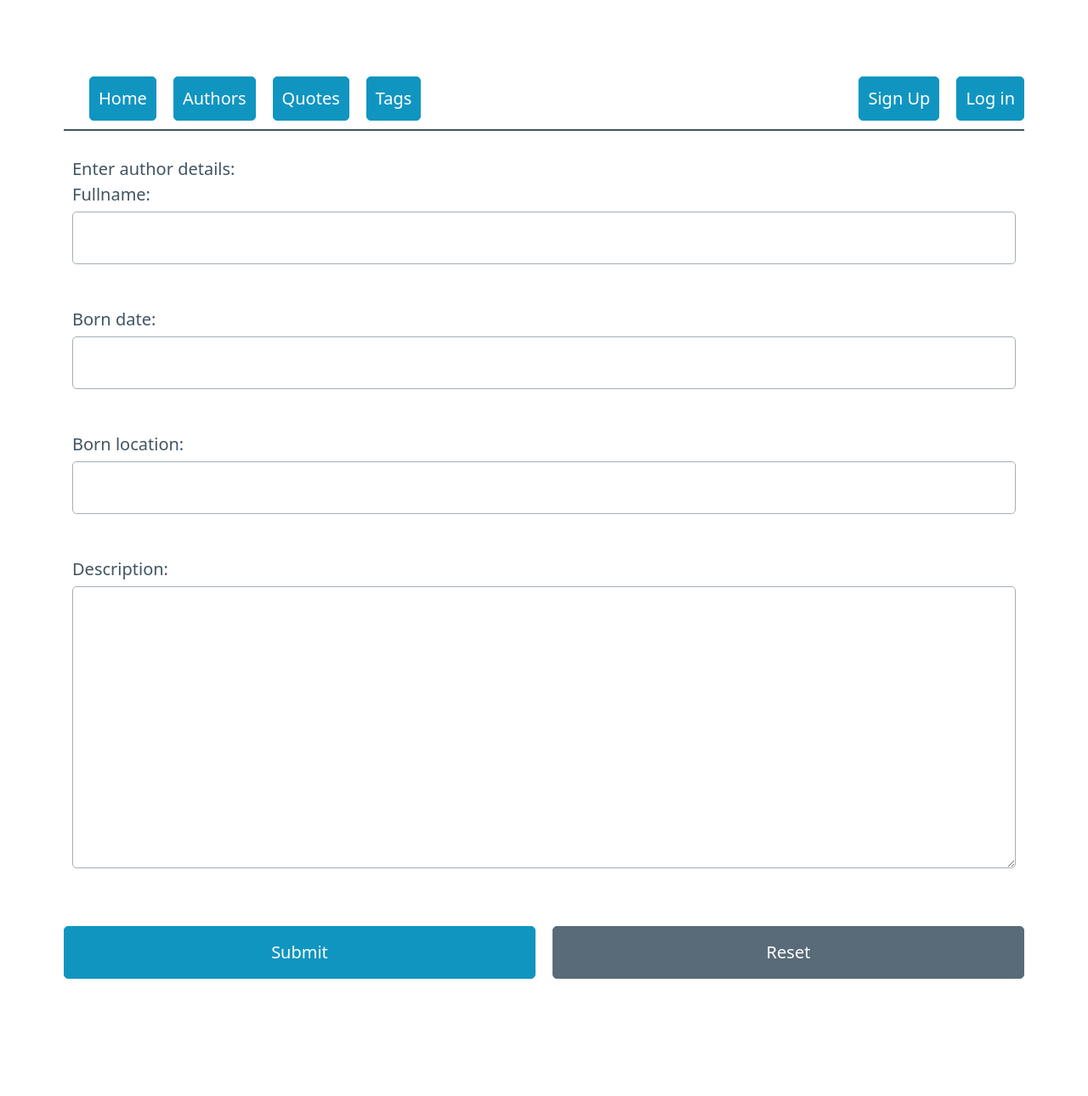
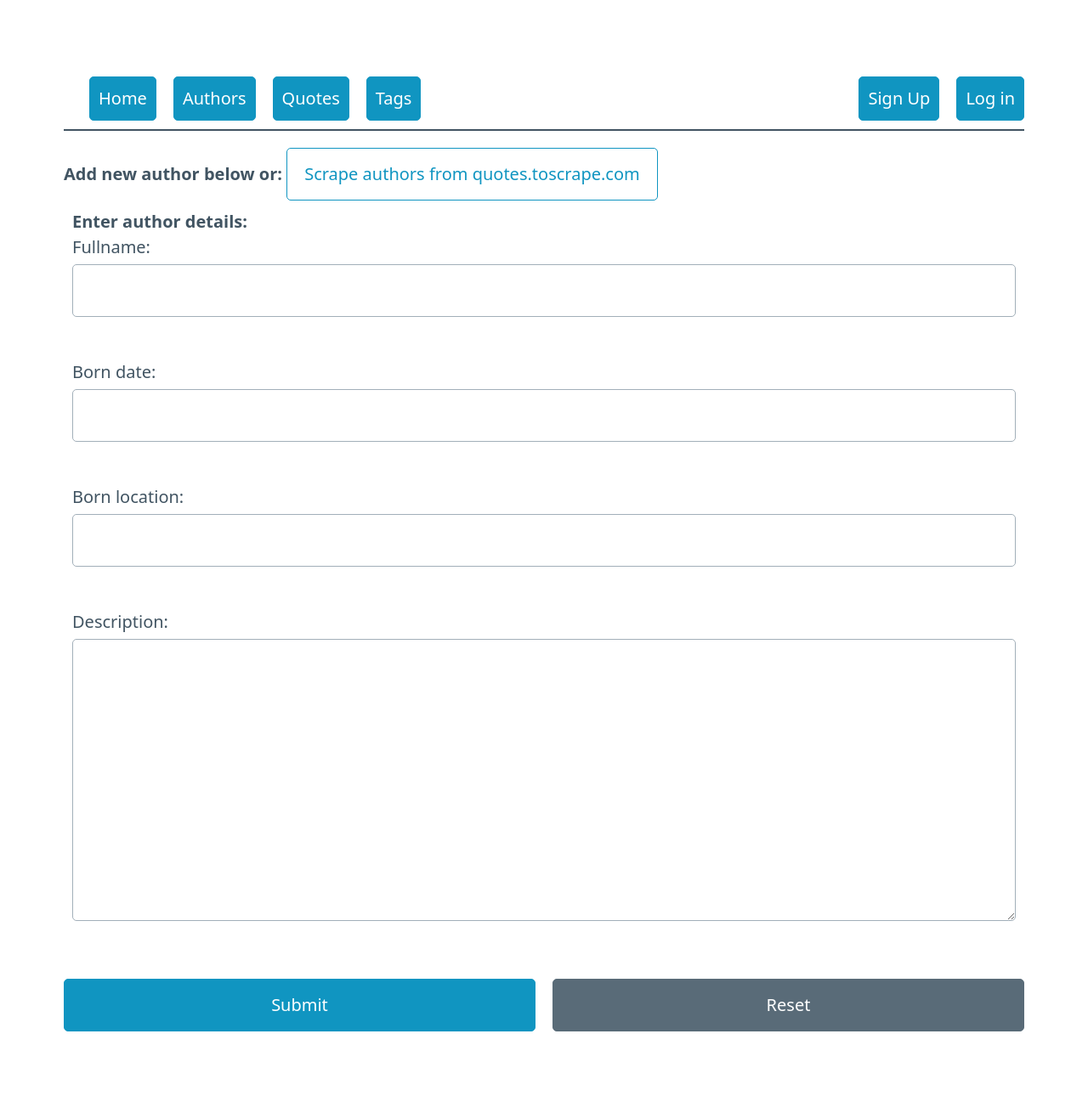
Before and after one commit to rafalradx/quotes-django-repo, a Django app: page /authors/add/ in a window 1280 px wide. Shown: the top 1290 px of the page at 85% size. Before the commit the page ends 1152 px from the top, so only its background shows below. Run offline with Django 5.2, Linux system fonts and the light colour scheme.

Commit message:
authors from  quotes.toscrape.com add to db

```diff
--- a/authors/templates/authors/author.html
+++ b/authors/templates/authors/author.html
@@ -1,11 +1,11 @@
 {% extends "base.html" %}
 
 {% block content %}
-
+<b>Add new author below or:</b> <a href="{% url 'authors:scrape' %}" role="button" class="primary outline">Scrape authors from quotes.toscrape.com</a>
 <form method="POST" action="{% url 'authors:add' %}">
     {% csrf_token %}
     <div style="padding: 10px">
-        <label>Enter author details:
+        <label><b>Enter author details:</b>
             {{form.as_p}}
         </label>
 
--- a/authors/urls.py
+++ b/authors/urls.py
@@ -7,4 +7,5 @@ urlpatterns = [
     path("add/", views.add, name="add"),
     path("", views.authors, name="authors"),
     path("details/<int:author_id>", views.details, name="details"),
+    path("scrape/", views.scrape, name="scrape"),
 ]
--- a/authors/views.py
+++ b/authors/views.py
@@ -2,12 +2,14 @@ from django.shortcuts import get_object_or_404, render, redirect
 from quotesapp.models import Author, Quote
 from authors.forms import AuthorForm
 from django.core.paginator import Paginator
+from scrap.scrapquotedata import scrap_author_details
+from django.http import HttpResponse
 
 
 # Create your views here.
 def authors(request):
     # authors = Author.objects.all()
-    paginator = Paginator(Author.objects.all(), 10)
+    paginator = Paginator(Author.objects.all(), 8)
     page = request.GET.get("page")
     authors = paginator.get_page(page)
     return render(request, "authors/display.html", {"authors": authors})
@@ -31,3 +33,16 @@ def add(request):
             return render(request, "authors/author.html", {"form": form})
 
     return render(request, "authors/author.html", {"form": AuthorForm()})
+
+
+def scrape(request):
+    author_details = scrap_author_details()
+    for author_scraped in author_details:
+        new_author = Author(
+            fullname=author_scraped.fullname,
+            born_date=author_scraped.born_date,
+            born_location=author_scraped.born_location,
+            description=author_scraped.description,
+        )
+        new_author.save()
+    return redirect(to="authors:authors")
```
Also changed, not shown: scrap/__init__.py (added).
